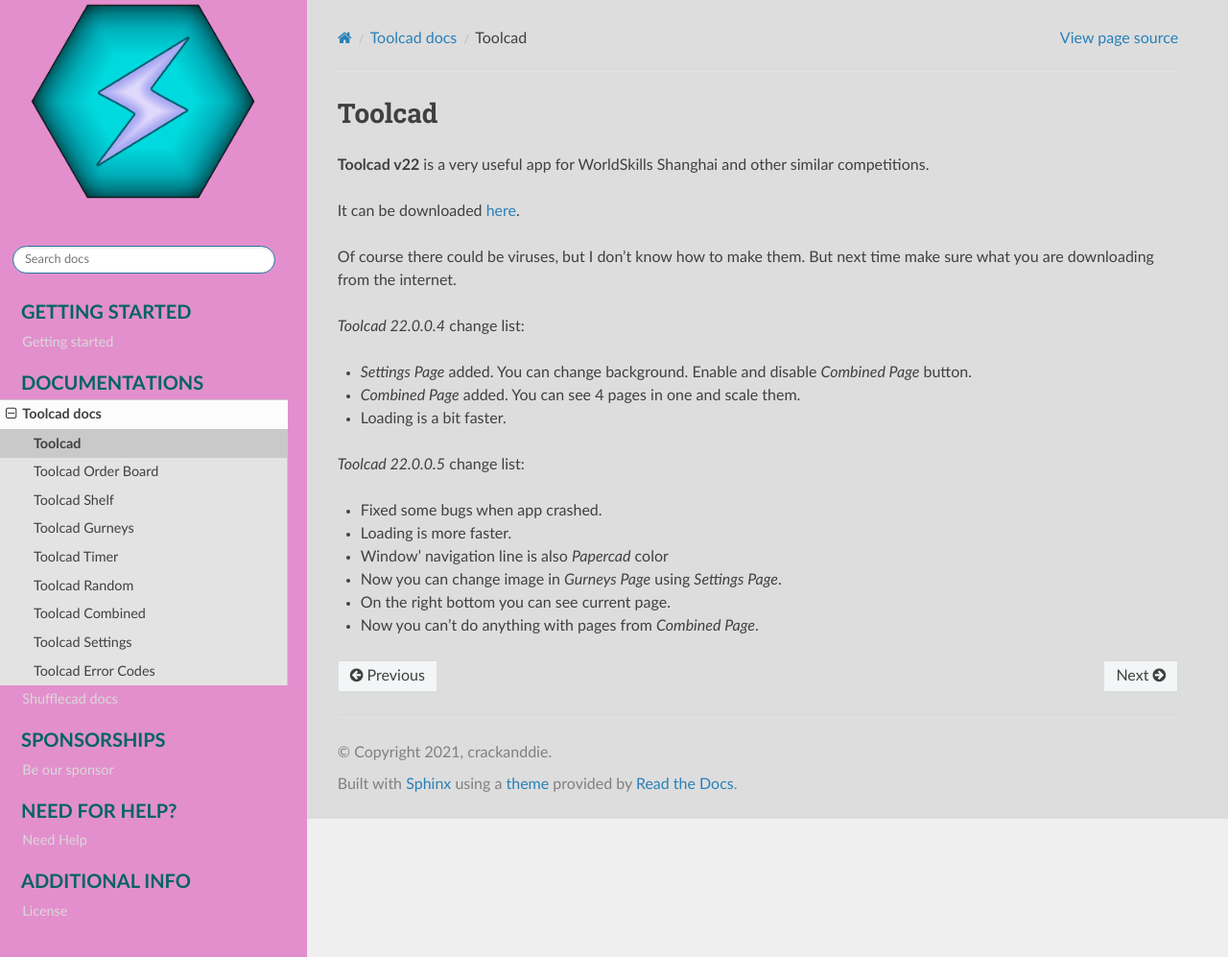
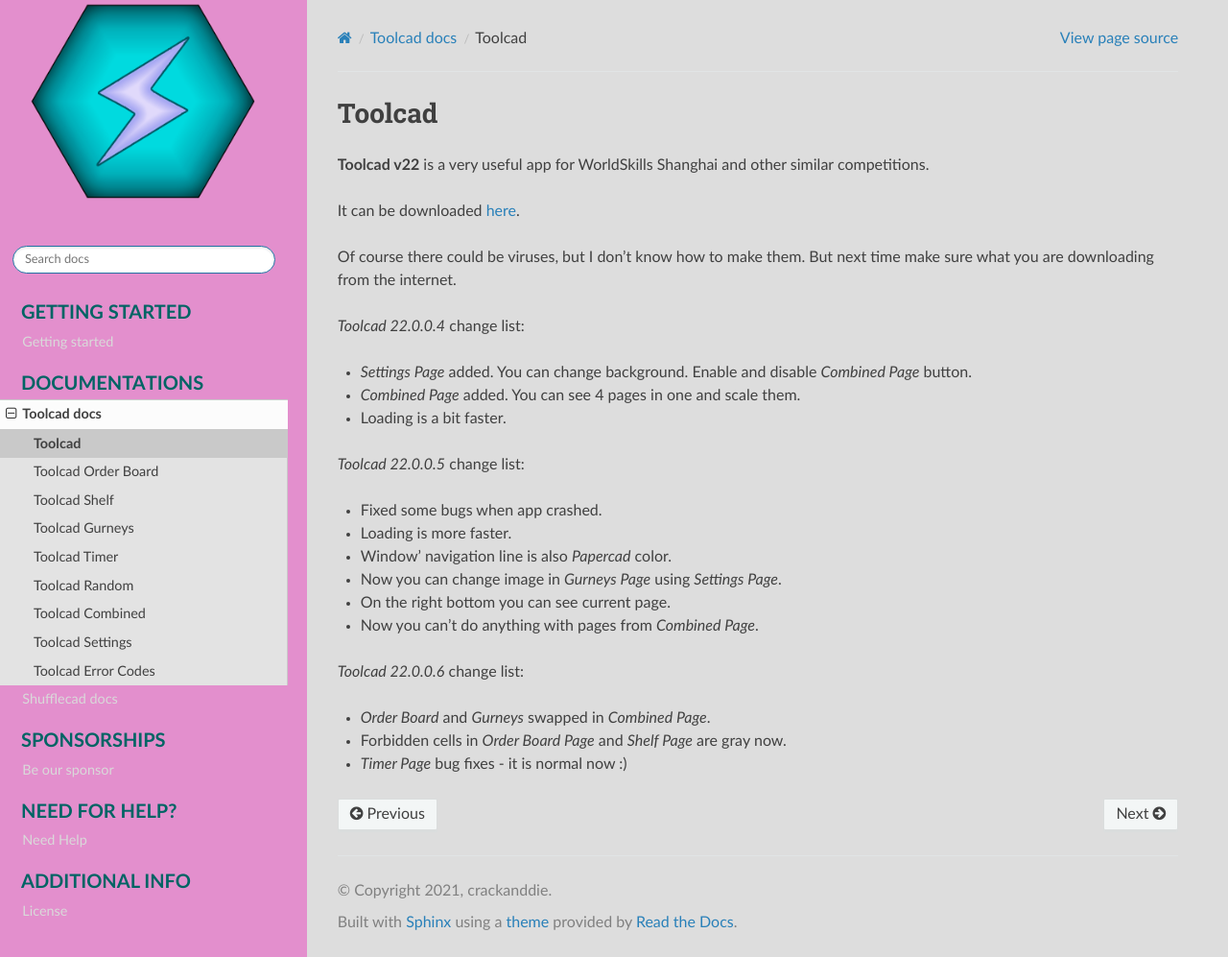
Before and after one commit to CADindustries/studicad-docs, a Sphinx documentation site: the page built from docs/source/docs/all_docs/Toolcad_docs/Toolcad_about/index.rst, in a window 1280 px wide and 997 px high. Shown: the whole window at 96% size. Built offline with Sphinx 7.4.7 and the Read the Docs theme 2.0.0, drawn with Linux system fonts in a browser that asks for light colours.

Commit message:
20 0 0 6

```diff
--- a/docs/source/docs/all_docs/Toolcad_docs/Toolcad_about/index.rst
+++ b/docs/source/docs/all_docs/Toolcad_docs/Toolcad_about/index.rst
@@ -17,7 +17,13 @@
 
 - Fixed some bugs when app crashed.
 - Loading is more faster.
-- Window' navigation line is also *Papercad* color
+- Window' navigation line is also *Papercad* color.
 - Now you can change image in *Gurneys Page* using *Settings Page*.
 - On the right bottom you can see current page.
 - Now you can't do anything with pages from *Combined Page*.
+
+*Toolcad 22.0.0.6* change list:
+
+- *Order Board* and *Gurneys* swapped in *Combined Page*.
+- Forbidden cells in *Order Board Page* and *Shelf Page* are gray now.
+- *Timer Page* bug fixes - it is normal now :)
```
